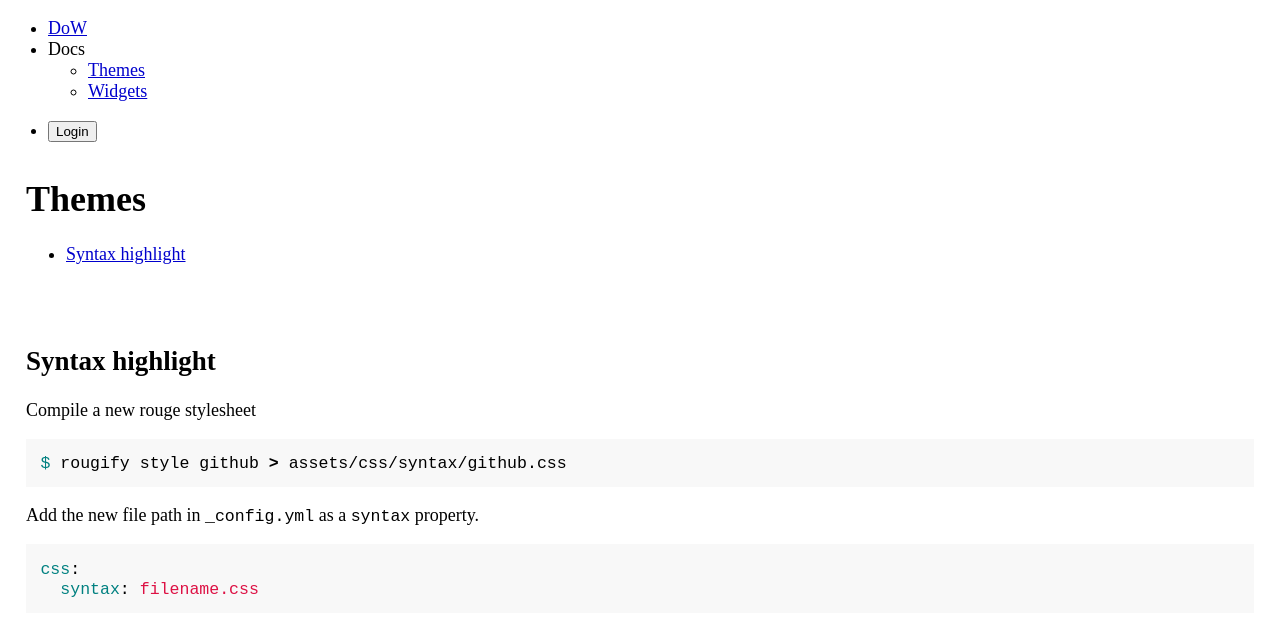
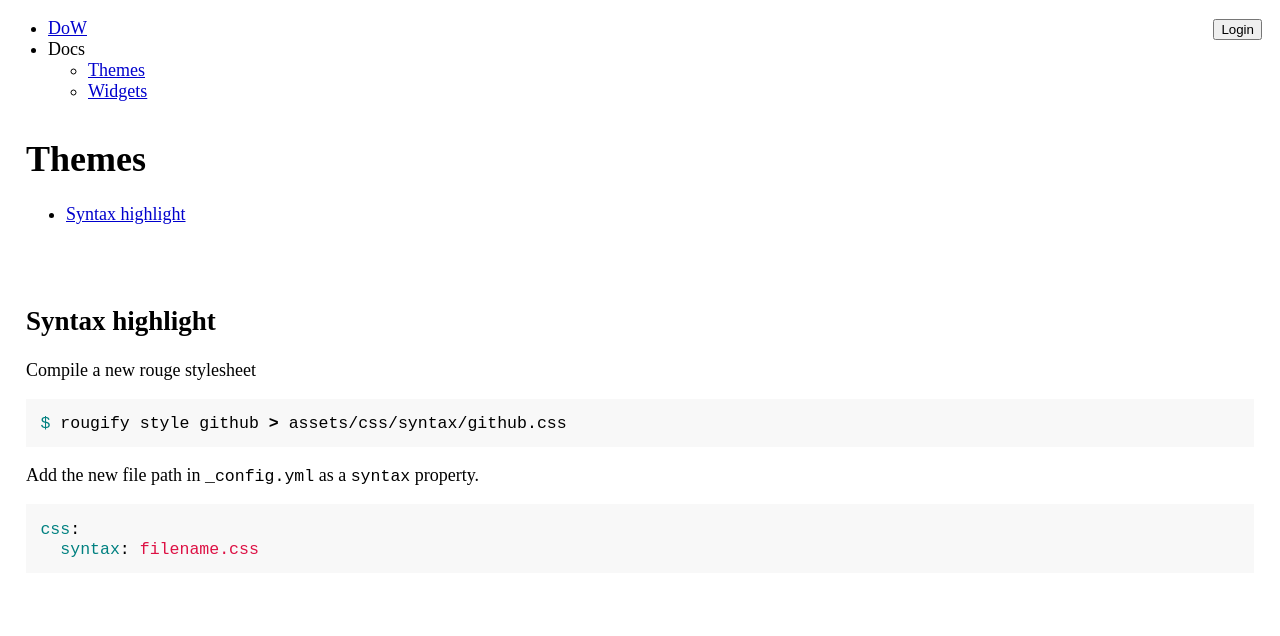
Before and after one commit to riminino/riminino.github.io, a Jekyll site: the page built from _docs/themes.md, in a window 1280 px wide. Shown: the top 636 px of the page. Built offline with Jekyll 4.4.1, drawn with Linux system fonts in a browser that asks for light colours.

Commit message:
Access button on top right

```diff
--- a/_includes/page/navbar.html
+++ b/_includes/page/navbar.html
@@ -22,7 +22,7 @@
       {% endif %}
       {%- endfor -%}
     </ul>
-    <ul>
+    <ul id="access">
       <li>
         <button id="login-button" alt="Login button">Login</button>
         <!-- <a href="#modalLogin">Login</a> -->
```
